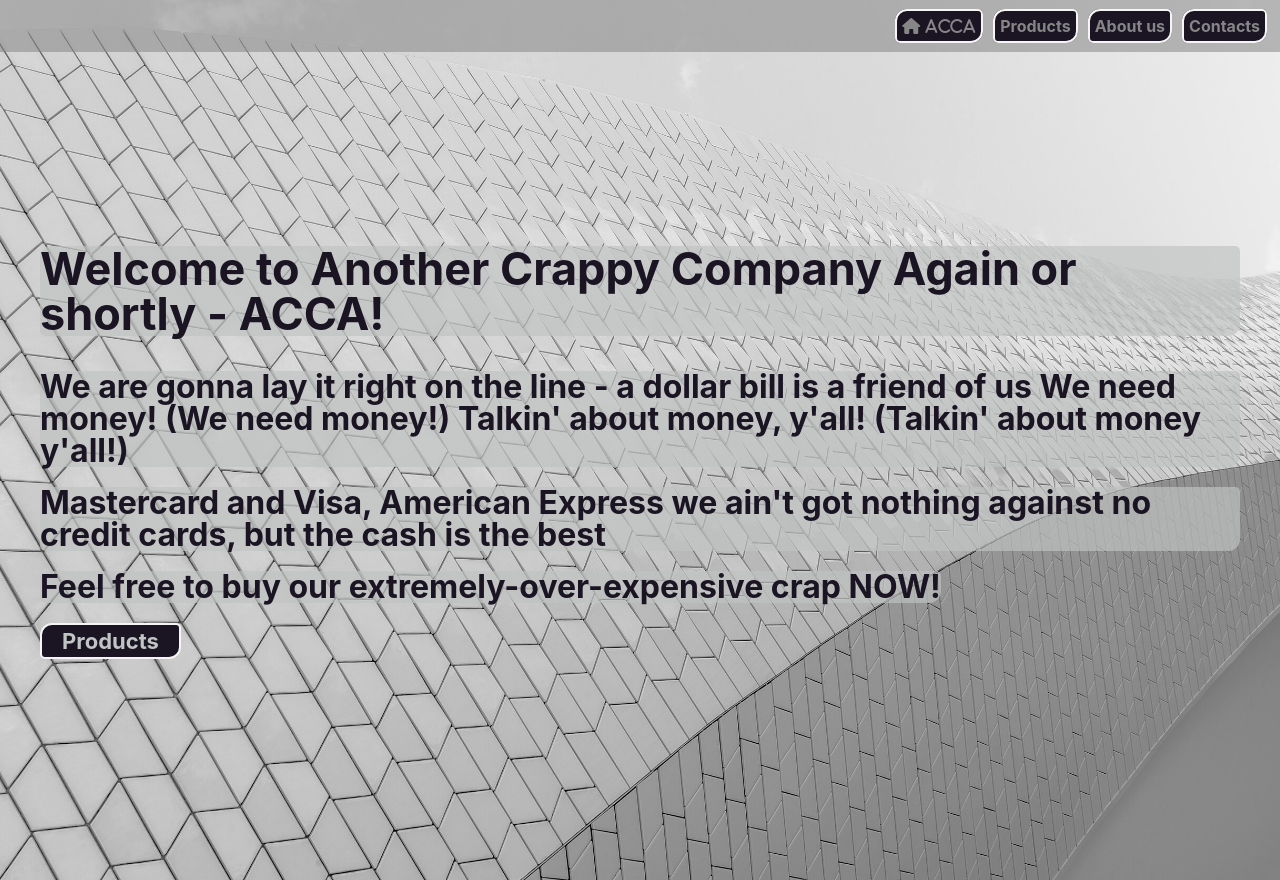
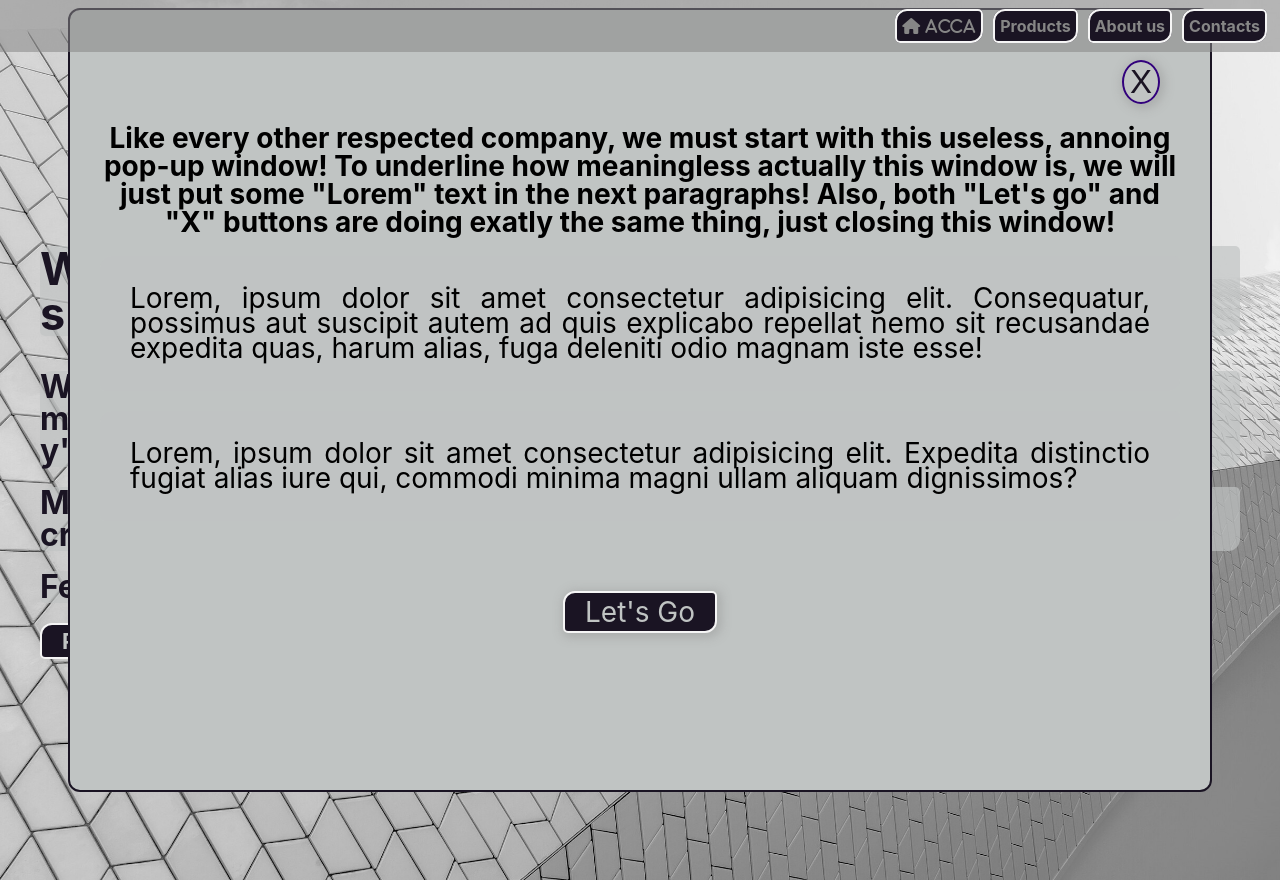
Before and after one commit to AntAntonov/finalproject_mat_webdev, a plain HTML site: page index.html in a window 1280 px wide. Shown: the top 880 px of the page. Drawn offline with Linux system fonts and the light colour scheme; a web font is replaced by a local one.

Commit message:
Add files via upload

```diff
--- a/css/style.css
+++ b/css/style.css
@@ -137,8 +137,8 @@
   box-shadow: 2px 2px 10px 3px #86868656;
   transition: 0.6s;
 }
-.middle:hover{
-  box-shadow:0 0 10px 3px white;
+.middle:hover {
+  box-shadow: 0 0 10px 3px white;
 }
 .navigation {
   position: absolute;
@@ -299,3 +299,66 @@
   transform: rotate(360deg);
   text-shadow: 0 0 10px white;
 }
+
+/* POPUPWINDOW */
+.popup {
+  background-color: #c0c4c3;
+  min-width: 1080px;
+  min-height: 720px;
+  padding: 30px 30px;
+  position: absolute;
+  transform: translate(-50%, -50%);
+  left: 50%;
+  top: 50%;
+  border: 2px solid #1a1423;
+  border-radius: 12px;
+  display: none;
+  font-size: 28px;
+  text-align: center;
+}
+.popup button {
+  display: block;
+  margin: 20px 20px 20px auto;
+  background-color: transparent;
+  color: #1a1423;
+  border: 2px solid #32017c;
+  border-radius: 50%;
+  font-size: 33px;
+  cursor: pointer;
+  box-shadow: 2px 2px 10px 3px #86868656;
+}
+.popup h2 {
+  font-weight: bold;
+}
+.popup p {
+  padding: 30px;
+  text-align: justify;
+  margin: 20px 0;
+  line-height: 25px;
+}
+.popup a {
+  display: block;
+  width: 150px;
+  position: relative;
+  top: 50px;
+  margin: auto;
+  color: #c0c4c3;
+  text-decoration: none;
+  padding: 5px 0;
+  background-color: #1a1423;
+  border-radius: 12px 5px 12px 5px;
+  box-shadow: 2px 2px 10px 3px #86868656;
+  border: 2px solid whitesmoke;
+}
+
+.popup button:hover,
+.popup a:hover {
+  transition: 0.3s;
+  box-shadow: 0 0 6px 4px whitesmoke;
+  color: whitesmoke;
+  background-color: #32017c;
+  text-shadow: 0 0 5px white;
+}
+.popup button:hover {
+  transform: rotate(360deg);
+}
--- a/index.html
+++ b/index.html
@@ -122,15 +122,12 @@
 
     <!-- ABOUT_US -->
     <div id="about_us_id" class="about_us_main">
-      <img
-        src="./images/ACCA.png"
-        alt="Our perfectly designed logo"
-      />
+      <img src="./images/ACCA.png" alt="Our perfectly designed logo" />
       <h2>About us</h2>
       <p>
         ACCA was created with the single purpouse of just making money, selling
-        overexpensive junk! To underline how we absolutely don't care
-        for our customers, we will put some "Lorem" text in the next paragraph!
+        overexpensive junk! To underline how we absolutely don't care for our
+        customers, we will put some "Lorem" text in the next paragraph!
       </p>
       <p>
         Lorem ipsum dolor sit amet consectetur, adipisicing elit. Laboriosam,
@@ -170,5 +167,45 @@
         </li>
       </ul>
     </footer>
+
+    <!-- POPUPWINDOW -->
+    <div class="popup">
+      <button id="close">X</button>
+      <h2>
+        Like every other respected company, we must start with this useless,
+        annoing pop-up window! To underline how meaningless actually this window
+        is, we will just put some "Lorem" text in the next paragraphs! Also,
+        both "Let's go" and "X" buttons are doing exatly the same thing, just
+        closing this window!
+      </h2>
+      <p>
+        Lorem, ipsum dolor sit amet consectetur adipisicing elit. Consequatur,
+        possimus aut suscipit autem ad quis explicabo repellat nemo sit
+        recusandae expedita quas, harum alias, fuga deleniti odio magnam iste
+        esse!
+      </p>
+      <p>
+        Lorem, ipsum dolor sit amet consectetur adipisicing elit. Expedita
+        distinctio fugiat alias iure qui, commodi minima magni ullam aliquam
+        dignissimos?
+      </p>
+      <a href="#" id="close_link">Let's Go</a>
+    </div>
+    <!--ScriptPopUp-->
+    <script>
+      window.addEventListener("load", function () {
+        setTimeout(function open(event) {
+          document.querySelector(".popup").style.display = "block";
+        }, 1000);
+      });
+      document.querySelector("#close").addEventListener("click", function () {
+        document.querySelector(".popup").style.display = "none";
+      });
+      document
+        .querySelector("#close_link")
+        .addEventListener("click", function () {
+          document.querySelector(".popup").style.display = "none";
+        });
+    </script>
   </body>
 </html>
```
